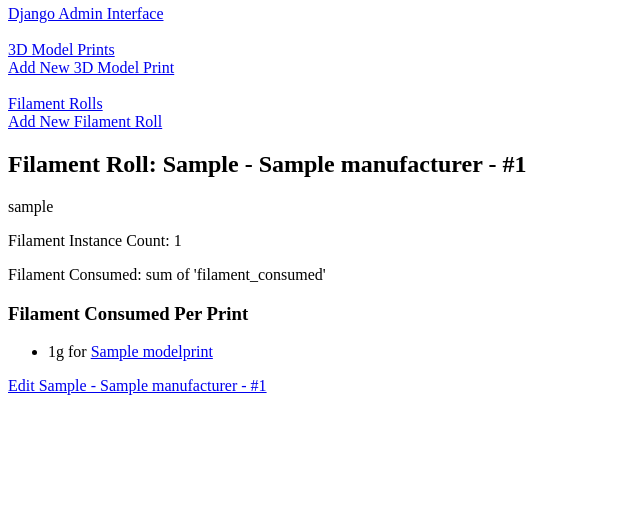
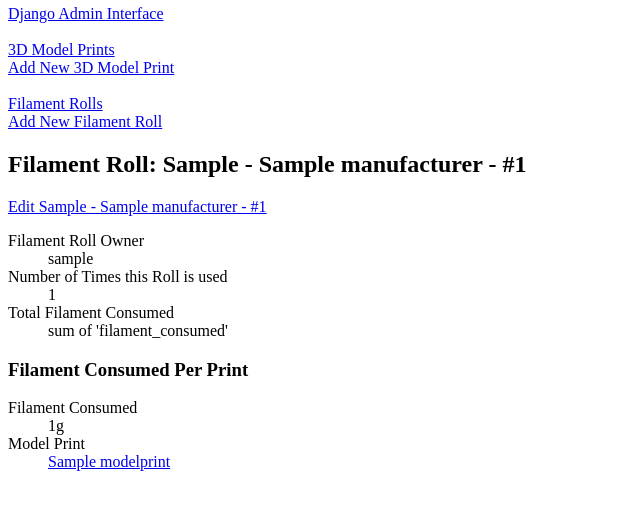
Before and after one commit to brucestull/three-d-print-tracker, a Django app: page /prints/rolls/1/ in a window 1280 px wide. Shown: the part 175-685 px from the top of the page, without its empty margins (0-640 px from the left). Run offline with Django 3.2, Linux system fonts and the light colour scheme; a user stored in the database is signed in; tables that the repository leaves empty hold one stand-in row (values such as "Sample post").

Commit message:
Implemented dl and dd elements. Will probably change these if project utilizes Bootstrap CSS.

```diff
--- a/templates/filament_roll_detail.html
+++ b/templates/filament_roll_detail.html
@@ -4,28 +4,33 @@
 
 {% block content %}
 
-<h2>Filament Roll: {{ filamentroll }}</h1>
-    <p>{{ filamentroll.owner }}</p>
-    <p>Filament Instance Count: {{ filamentroll.instances.count }}</p>
-    <p>Filament Consumed: sum of 'filament_consumed' </p>
+<h2>Filament Roll: {{ filamentroll }}</h2>
+    <a href={% url 'prints:roll_edit' filamentroll.id %}>Edit {{ filamentroll }}</a><br>
+    <dl>
+        <dt>Filament Roll Owner</dt>
+        <dd>{{ filamentroll.owner }}</dd>
+        <dt>Number of Times this Roll is used</dt>
+        <dd>{{ filamentroll.instances.count }}</dd>
+        <dt>Total Filament Consumed</dt>
+        <dd>sum of 'filament_consumed'</dd>
+    </dl>
 
     {% if filamentroll.instances.all %}
     <h3>Filament Consumed Per Print</h3>
-    <ul>
     {% for filament_instance in filamentroll.instances.all %}
-        <li>
-        {% if filament_instance.print %}
-            {{ filament_instance }} for
-            <a href={% url 'prints:model_detail' filament_instance.print.id %}>
-                {{ filament_instance.print }}
-            </a>
-        {% else %}
-            {{ filament_instance }} for a deleted print<br>
-        {% endif %}
-        </li>
+        <dl>
+            <dt>Filament Consumed</dt>
+            <dd>{{ filament_instance }}</dd>
+            <dt>Model Print</dt>
+            <dd>
+                {% if filament_instance.print %}
+                    <a href={% url 'prints:model_detail' filament_instance.print.id %}>{{ filament_instance.print }}</a>
+                {% else %}
+                    Model Print has been deleted
+                {% endif %}
+            </dd>
+        </dl>
     {% endfor %}
-    </ul>
 {% endif %}
 
-    <a href={% url 'prints:roll_edit' filamentroll.id %}>Edit {{ filamentroll }}</a><br>
 {% endblock %}
```
Also changed, not shown: templates/filament_roll_list.html (+11 -5 lines), templates/model_print_detail.html (+10 -4 lines), templates/model_print_list.html (+12 -7 lines).
